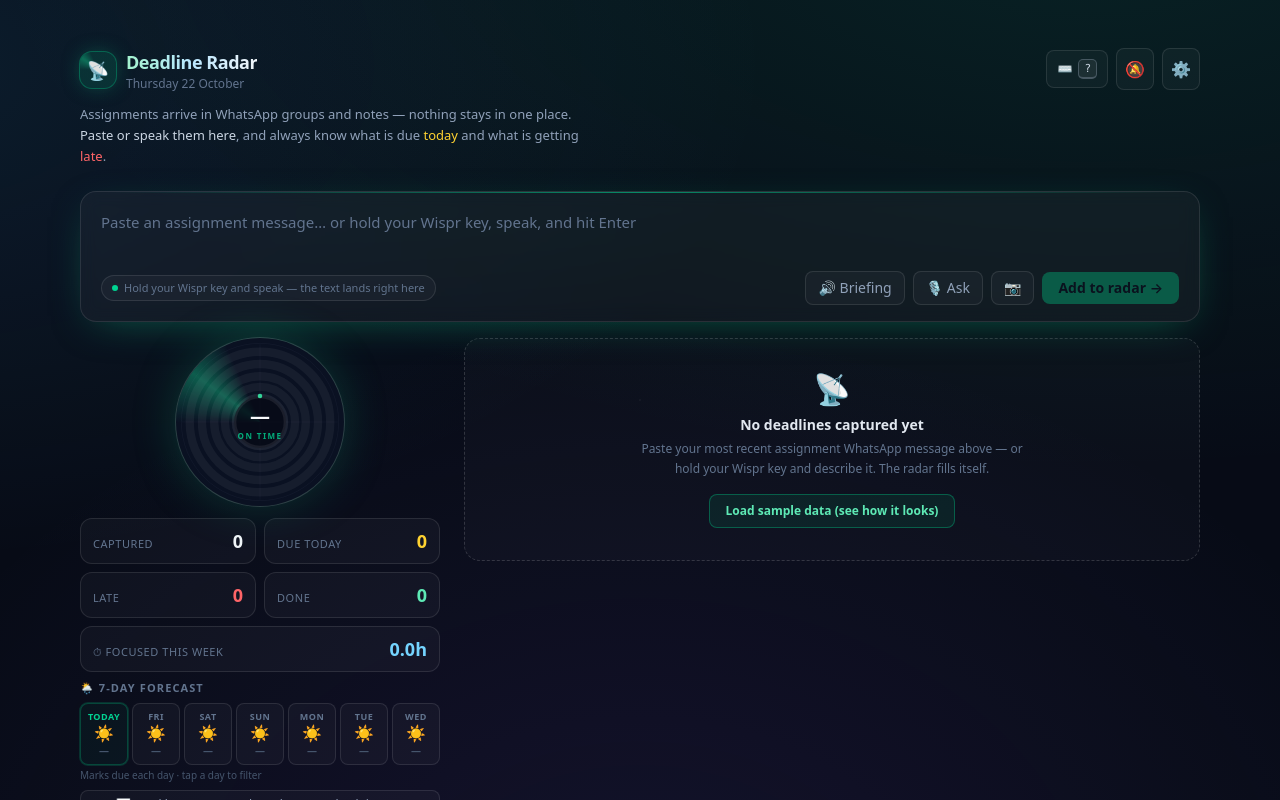
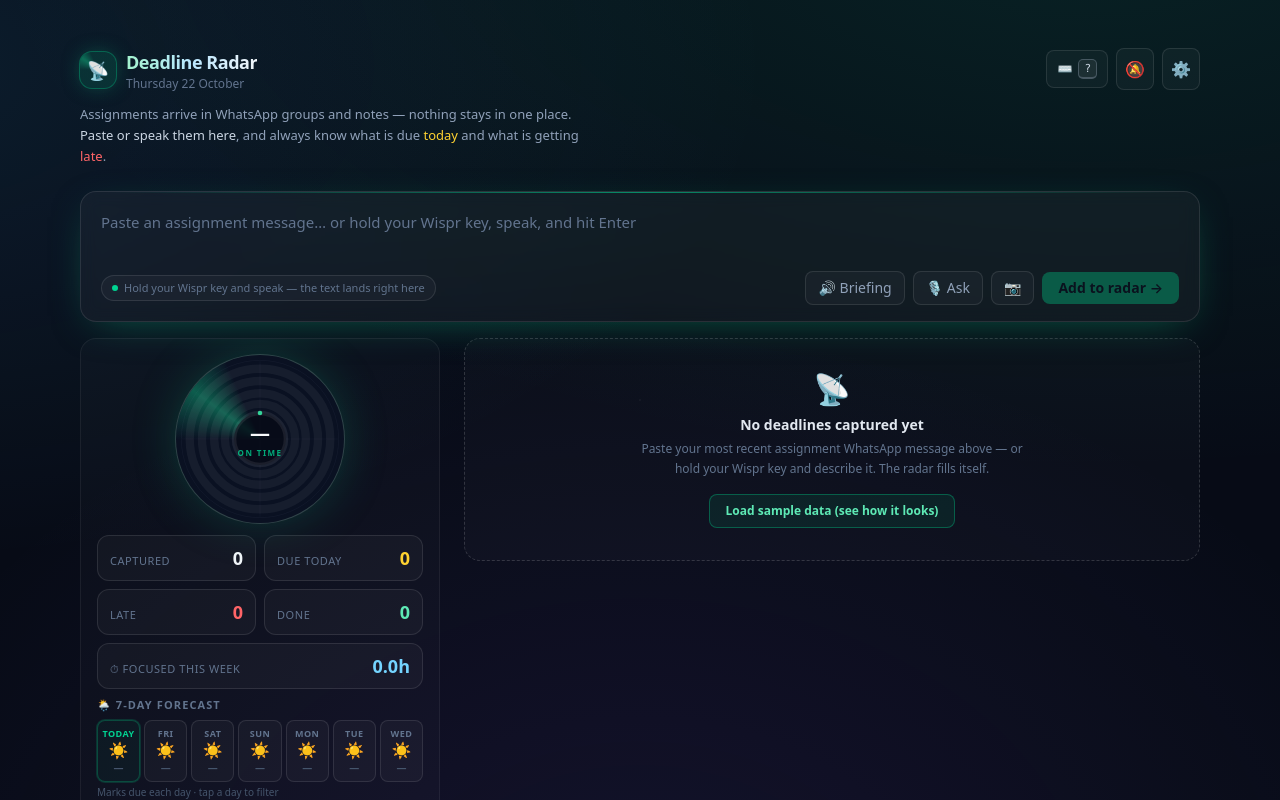
Before and after one commit to Kartikey-Kesarwani-2005/Deadline-Radar, a React (Vite) app: page / in a window 1280 px wide. Shown: the top 800 px of the page. Built offline with nearby package versions, Linux system fonts and the light colour scheme.

Commit message:
ui(desktop): glass panel + sticky side rail (viewport-height aware), weekly report modal scroll fix (max-h 90vh) + wider on sm

```diff
--- a/src/App.jsx
+++ b/src/App.jsx
@@ -970,7 +970,13 @@
         className={`mt-4 grid gap-5 ${isWide ? 'lg:grid-cols-[330px_minmax(0,1fr)] xl:grid-cols-[360px_minmax(0,1fr)] xl:gap-6 lg:items-start' : ''}`}
       >
         {/* Left rail: stats + search (stacked above the sections on phones) */}
-        <div className="rail flex min-w-0 flex-col gap-4">
+        <div
+          className={`rail flex min-w-0 flex-col gap-4 ${
+            isWide
+              ? 'rounded-2xl border border-white/[0.06] bg-white/[0.02] p-4 lg:sticky lg:top-4 lg:max-h-[calc(100vh-2rem)] lg:overflow-y-auto'
+              : ''
+          }`}
+        >
           {/* Stats + radar dial */}
           <div
             className={`stats-row flex items-stretch gap-3 ${isWide ? 'lg:flex-col lg:items-stretch' : ''}`}
--- a/src/components/WeeklyReport.jsx
+++ b/src/components/WeeklyReport.jsx
@@ -64,7 +64,7 @@
       onClick={onClose}
     >
       <div
-        className="w-full max-w-md rounded-2xl border border-white/10 bg-[#0d1424] p-5 shadow-2xl"
+        className="max-h-[90vh] w-full max-w-md overflow-y-auto rounded-2xl border border-white/10 bg-[#0d1424] p-5 shadow-2xl sm:max-w-lg"
         onClick={(e) => e.stopPropagation()}
       >
         <div className="mb-3 flex items-center justify-between">
```
Also changed, not shown: 1 other file (tests, documents, lock files or other folders).
